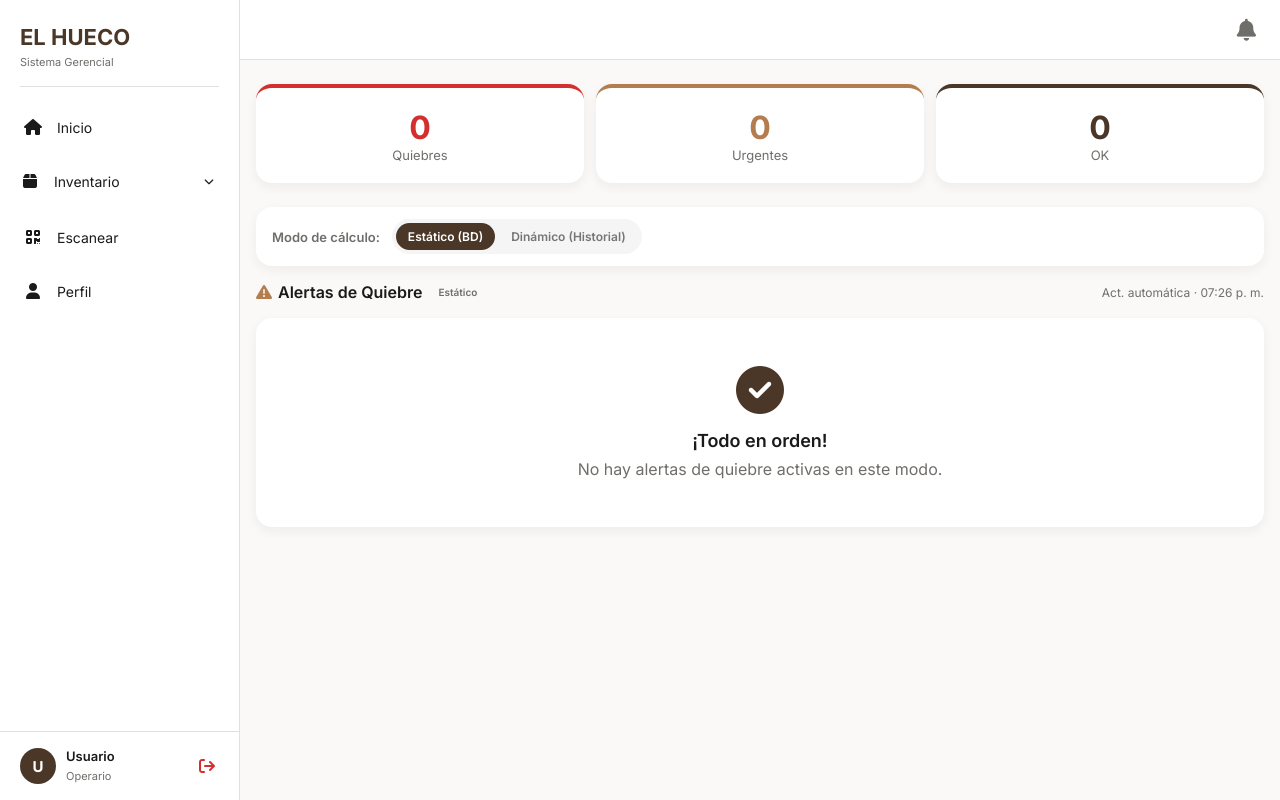
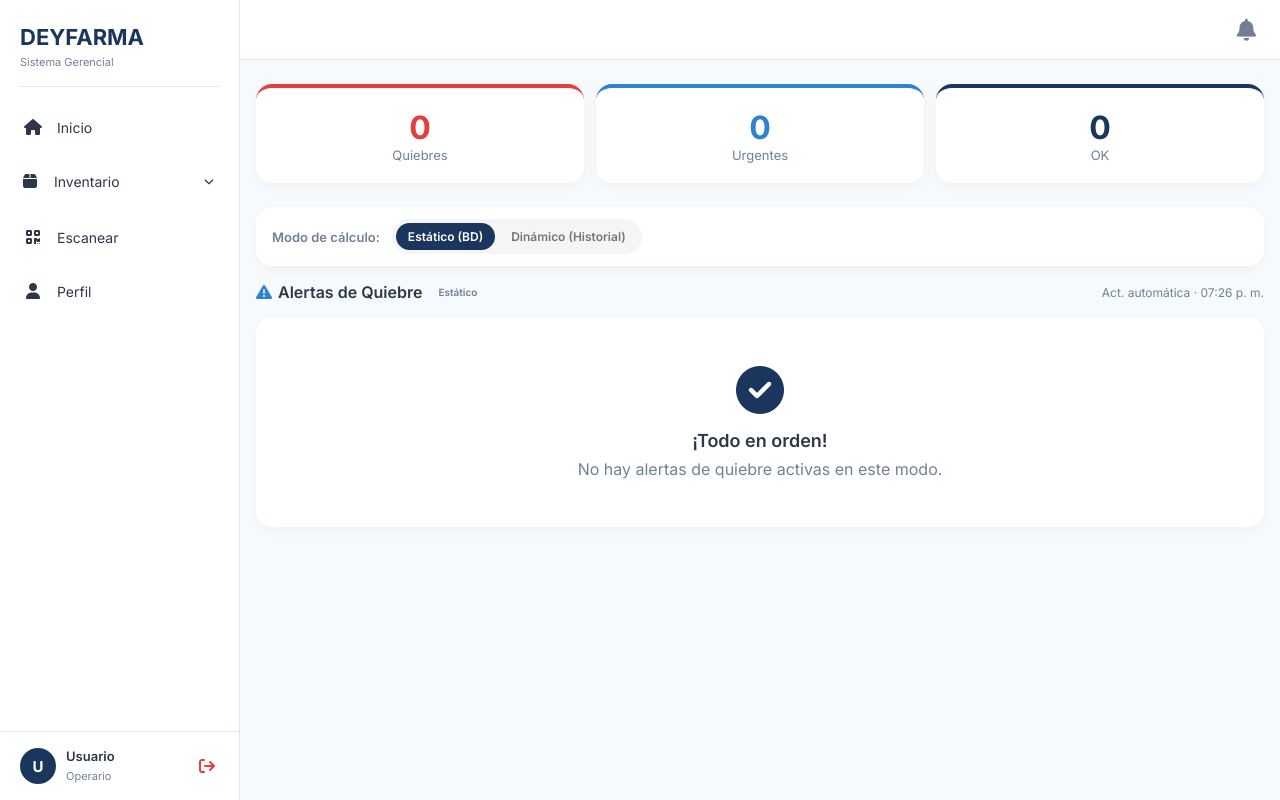
Before and after one commit to Xavo005/desarolloWeb_2026, a Flask app: page /alertas in a window 1280 px wide. Run offline with Flask 3, Linux system fonts and the light colour scheme; data that the repository does not hold is empty.

Commit message:
rebranding - deyfarma

```diff
--- a/static/CSS/style.css
+++ b/static/CSS/style.css
@@ -1,22 +1,22 @@
-/* ── El Hueco SGI · style.css ────────────────────────────────
+/* ── DeyFarma SGI · style.css ────────────────────────────────
    Design System completo: tokens, layout, componentes
 ────────────────────────────────────────────────────────── */
 
-/* ══ TOKENS (REBRANDING: EL HUECO) ════════════════════════ */
+/* ══ TOKENS (REBRANDING: DEYFARMA) ════════════════════════ */
 :root {
-  --primary:        #4A3728; /* Marrón Café Profundo (Identidad principal) */
-  --primary-dark:   #2B1E15; /* Marrón Casi Negro para estados hover */
-  --primary-light:  #F5F2F0; /* Crema muy claro / Off-white para fondos activos */
-  --danger:         #D32F2F;
-  --danger-light:   #FFEBEE;
-  --warning:        #B37D4E; /* Marrón Bronce / Terracota suave para alertas */
-  --warning-light:  #FDF8F4;
-  --bg:             #FAF9F8; /* Fondo claro orgánico */
-  --surface:        #FFFFFF; /* Blanco puro */
-  --text:           #1A1A1A; /* Negro nítido para alta legibilidad */
-  --text-muted:     #706E6B; /* Gris ceniza */
-  --border:         #E2DFDC; /* Bordes sutiles */
-  --shadow:         0 4px 12px rgba(43,30,21,.06);
+  --primary:        #1A365D; /* Azul Marino Profundo (Identidad Farmacéutica) */
+  --primary-dark:   #0A2540; /* Azul Oscuro para hovers */
+  --primary-light:  #EBF8FF; /* Celeste Clínico muy claro para elementos activos */
+  --danger:         #E53E3E;
+  --danger-light:   #FFF5F5;
+  --warning:        #3182CE; /* Azul Brillante / Informativo para alertas intermedias */
+  --warning-light:  #EBF8FF;
+  --bg:             #F7FAFC; /* Fondo gris azulado sutil, limpio y sanitario */
+  --surface:        #FFFFFF; /* Blanco Puro */
+  --text:           #2D3748; /* Carbón oscuro legible */
+  --text-muted:     #718096; /* Gris neutro */
+  --border:         #E2E8F0; /* Bordes suaves */
+  --shadow:         0 4px 12px rgba(26,54,93,.04);
   --radius-card:    16px;
   --radius-btn:     10px;
   --radius-input:   8px;
--- a/templates/base.html
+++ b/templates/base.html
@@ -3,7 +3,7 @@
 <head>
   <meta charset="UTF-8" />
   <meta name="viewport" content="width=device-width, initial-scale=1.0" />
-  <title>{% block title %}El Hueco SGI{% endblock %} — Sistema Gerencial</title>
+  <title>{% block title %}DeyFarma SGI{% endblock %} — Sistema Gerencial</title>
   <link rel="preconnect" href="https://fonts.googleapis.com">
   <link href="https://fonts.googleapis.com/css2?family=Inter:wght@400;500;600;700&display=swap" rel="stylesheet">
   <link rel="stylesheet" href="https://cdnjs.cloudflare.com/ajax/libs/font-awesome/6.5.0/css/all.min.css">
@@ -28,7 +28,7 @@
   {'id': 'escanear', 'label': 'Escanear', 'icon': 'fa-qrcode', 'url': url_for('escanear')}
 ] -%}
 
-{# Agregamos "Personal" SOLO si es Gerente o Tecnico (Icono de Fotocheck) #}
+{# Agregamos "Personal" SOLO si es Gerente o Técnico (Icono de Fotocheck) #}
 {%- if session.get('rol') in ['gerente'] -%}
   {%- set base_nav = base_nav + [{'id': 'trabajadores', 'label': 'Personal', 'icon': 'fa-id-card', 'url': url_for('listar_trabajadores')}] -%}
 {%- endif -%}
@@ -52,7 +52,7 @@
 
 <!-- ══════════ MASTER HEADER (móvil) ══════════ -->
 <header class="master-header">
-  <span class="hdr-brand">EL HUECO</span>
+  <span class="hdr-brand">DEYFARMA</span>
   <span class="hdr-title">{% block page_title %}{% endblock %}</span>
   <button class="hdr-bell" onclick="toggleNotifDropdown(event)" style="background: none; border: none; cursor: pointer;">
     <i class="fa-solid fa-bell"></i>
@@ -65,7 +65,7 @@
 <!-- ══════════ SIDEBAR (PC) ══════════ -->
 <aside class="sidebar">
   <div class="sidebar-brand">
-    <span class="sb-logo">EL HUECO</span>
+    <span class="sb-logo">DEYFARMA</span>
     <span class="sb-sub">Sistema Gerencial</span>
   </div>
   <hr class="sb-divider">
@@ -148,7 +148,7 @@
 <!-- ══════════ TOAST CONTAINER ══════════ -->
 <div id="toast-container" aria-live="polite"></div>
 
-<!-- MODAL CONFIRMACION ELIMINAR - Estilo El Hueco -->
+<!-- MODAL CONFIRMACION ELIMINAR - Estilo DeyFarma -->
 <div id="modal-overlay" class="modal-overlay hidden" role="dialog" aria-modal="true">
   <div class="modal-card">
     <div class="modal-icon" style="background:#fff3cd;color:#856404;width:60px;height:60px;border-radius:50%;display:flex;align-items:center;justify-content:center;font-size:26px;margin:0 auto 16px">
@@ -164,7 +164,7 @@
 </div>
 
 <style>
-/* ── Modal de confirmacion estilo El Hueco ── */
+/* ── Modal de confirmacion estilo DeyFarma ── */
 .modal-overlay {
   position: fixed; inset: 0; z-index: 9999;
   background: rgba(0,0,0,0.55);
@@ -197,13 +197,13 @@
 .btn-modal-si {
   flex: 1;
   padding: 13px 20px;
-  background: #4A3728; /* Marrón El Hueco */
+  background: var(--primary);
   color: #fff;
   border: none; border-radius: 10px;
   font-size: 15px; font-weight: 600;
   cursor: pointer; transition: background 0.2s;
 }
-.btn-modal-si:hover { background: #2B1E15; }
+.btn-modal-si:hover { background: var(--primary-dark); }
 </style>
 
 <!-- ══════════ NOTIFICATION DROPDOWN ══════════ -->
--- a/templates/login.html
+++ b/templates/login.html
@@ -3,7 +3,7 @@
 <head>
   <meta charset="UTF-8" />
   <meta name="viewport" content="width=device-width, initial-scale=1.0"/>
-  <title>Iniciar Sesión — El Hueco SGI</title>
+  <title>Iniciar Sesión — DeyFarma SGI</title>
   <link rel="preconnect" href="https://fonts.googleapis.com">
   <link href="https://fonts.googleapis.com/css2?family=Inter:wght@400;500;600;700&display=swap" rel="stylesheet">
   <link rel="stylesheet" href="https://cdnjs.cloudflare.com/ajax/libs/font-awesome/6.5.0/css/all.min.css">
@@ -43,14 +43,14 @@
 </head>
 <body>
   <div class="login-left">
-    <h1>EL HUECO</h1>
+    <h1>DEYFARMA</h1>
     <p>Sistema Gerencial de Inventario</p>
     <p style="margin-top:48px;opacity:.6;font-size:13px">Versión 2.0 · Chiclayo 2026</p>
   </div>
   <div class="login-right">
     <div class="login-card">
       <div class="login-brand">
-        <div class="brand">EL HUECO</div>
+        <div class="brand">DEYFARMA</div>
         <div class="sub">Sistema Gerencial Móvil</div>
       </div>
       <div class="login-form-card">
```
Also changed, not shown: other parts of static/CSS/style.css (+22 -19 lines), static/CSS/estilos.css (+7 -7 lines).
